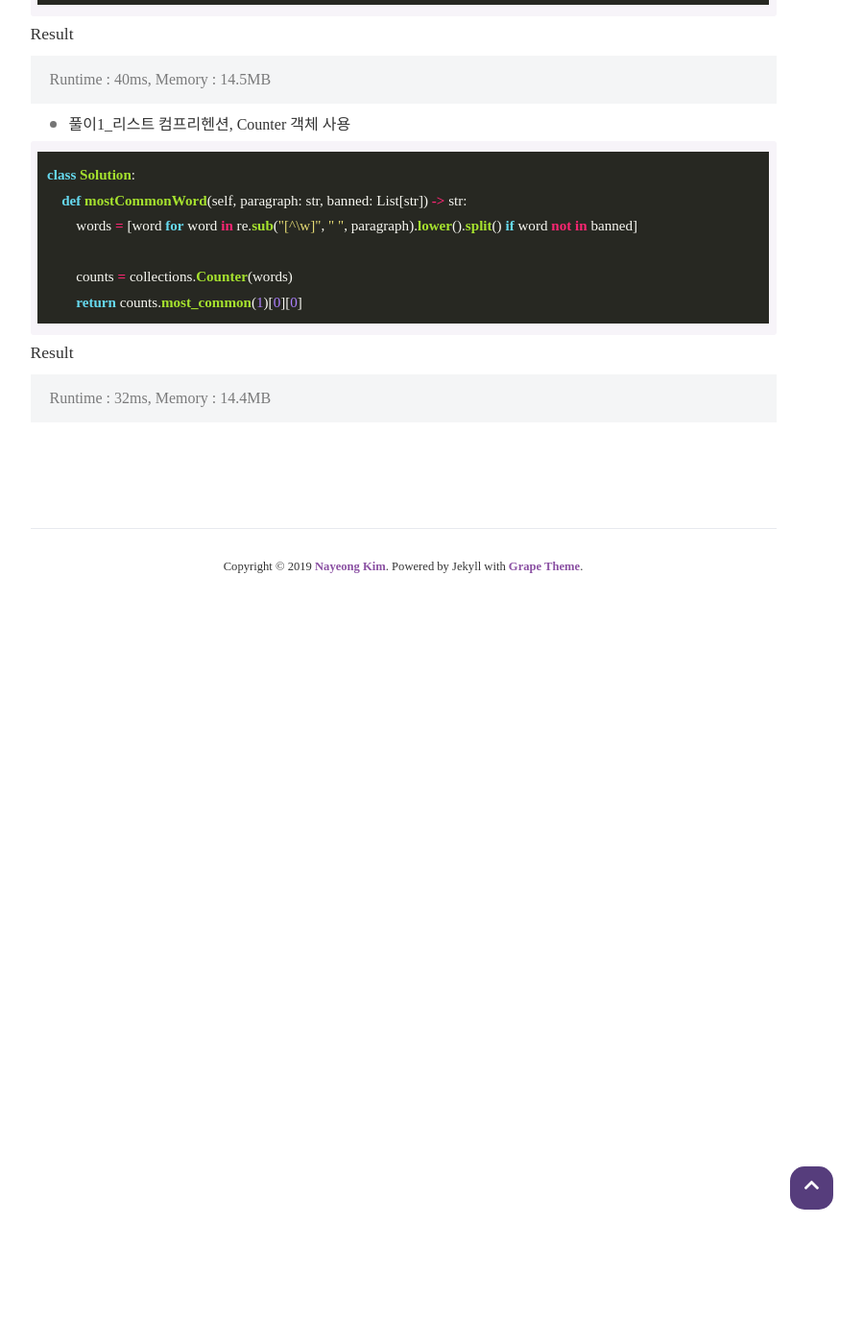
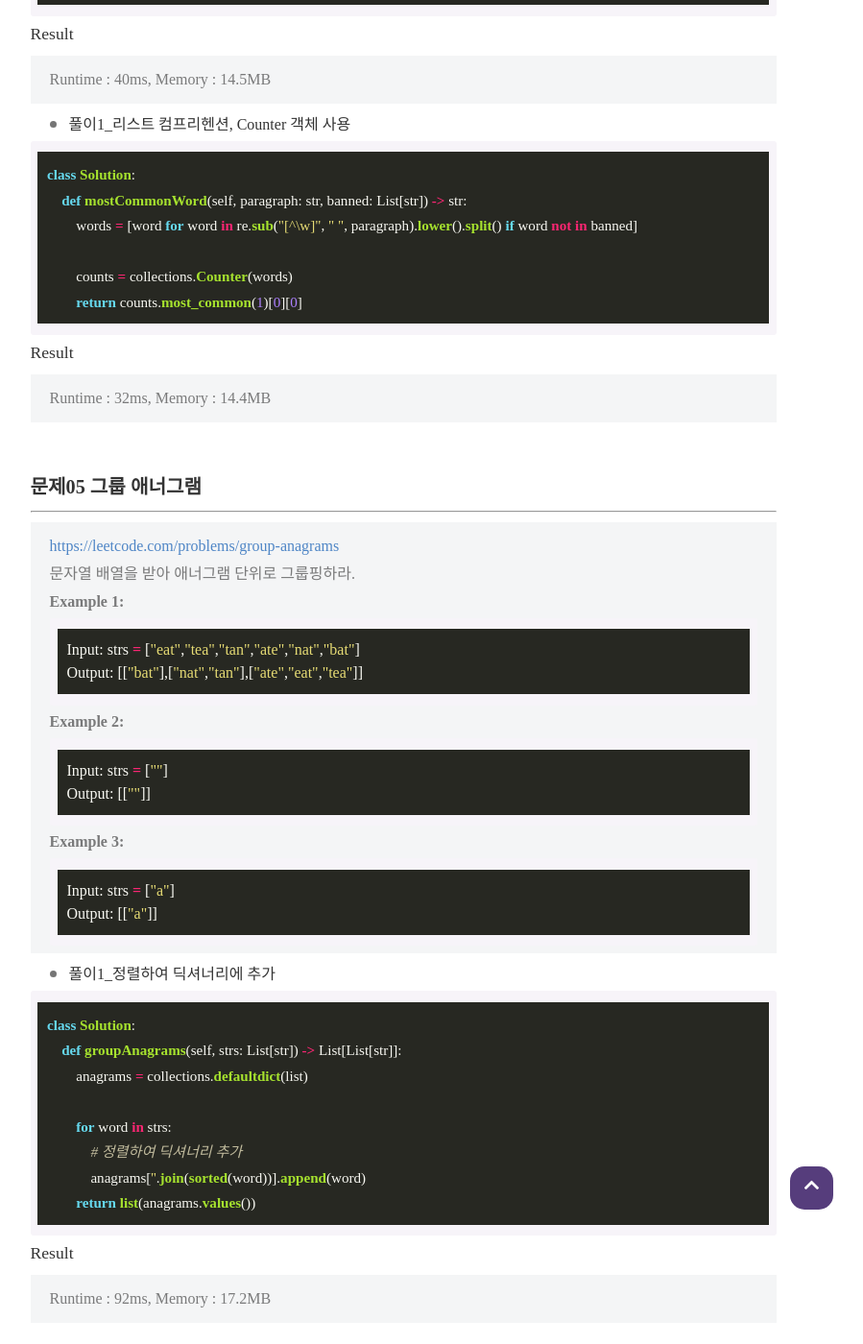
Before and after one commit to Lee-JeongMin/Lee-JeongMin.github.io, a Jekyll site: the page built from _posts/2021-01-11-python-algorithm-interview-string.md, in a window 1280 px wide and 1400 px high, scrolled down 7313 px. Shown: the whole window at 96% size, without its empty margins (220-1119 px from the left). Built offline with Jekyll 4.4.1, drawn with Linux system fonts in a browser that asks for light colours; nearby versions of some CDN libraries; some web fonts are replaced; some of the changed text lies outside the part shown.

Commit message:
Update python al

````diff
--- a/_posts/2021-01-11-python-algorithm-interview-string.md
+++ b/_posts/2021-01-11-python-algorithm-interview-string.md
@@ -333,3 +333,120 @@ class Solution:
 Result
 
 >  Runtime : 32ms, Memory : 14.4MB
+
+<br>
+
+##### 문제05 그룹 애너그램
+
+------
+
+> [https://leetcode.com/problems/group-anagrams](https://leetcode.com/problems/group-anagrams/)
+>
+> 문자열 배열을 받아 애너그램 단위로 그룹핑하라.
+>
+> **Example 1:**
+>
+> ```python
+> Input: strs = ["eat","tea","tan","ate","nat","bat"]
+> Output: [["bat"],["nat","tan"],["ate","eat","tea"]]
+> ```
+>
+> **Example 2:**
+>
+> ```python
+> Input: strs = [""]
+> Output: [[""]]
+> ```
+>
+> **Example 3:**
+>
+> ```python
+> Input: strs = ["a"]
+> Output: [["a"]]
+> ```
+
+* 풀이1_정렬하여 딕셔너리에 추가
+
+```python
+class Solution:
+    def groupAnagrams(self, strs: List[str]) -> List[List[str]]:
+        anagrams = collections.defaultdict(list)
+
+        for word in strs:
+            # 정렬하여 딕셔너리 추가
+            anagrams[''.join(sorted(word))].append(word)
+        return list(anagrams.values())
+```
+
+Result
+
+> Runtime : 92ms, Memory : 17.2MB
+
+<br>
+
+##### 문제06 가장 긴 팰린드롬 부분 문자열
+
+------
+
+> [https://leetcode.com/problems/longest-palindromic-substring](https://leetcode.com/problems/longest-palindromic-substring/)
+>
+> 가장 긴 팰린드롬 부분 문자열을 출력하라.
+>
+> **Example 1:**
+>
+> ```python
+> Input: s = "babad"
+> Output: "bab"
+> Note: "aba" is also a valid answer.
+> ```
+>
+> **Example 2:**
+>
+> ```python
+> Input: s = "cbbd"
+> Output: "bb"
+> ```
+>
+> **Example 3:**
+>
+> ```python
+> Input: s = "a"
+> Output: "a"
+> ```
+>
+> **Example 4:**
+>
+> ```python
+> Input: s = "ac"
+> Output: "a"
+> ```
+
+* 풀이1_중앙을 중심으로 확장하는 풀이
+
+```python
+class Solution:
+    def longestPalindrome(self, s: str) -> str:
+        # 팰린드롬 판별 및 투 포인터 확장
+        def expand(left: int, right: int) -> str:
+            while left >= 0 and right < len(s) and s[left] == s[right]:
+                left -= 1
+                right += 1
+            return s[left + 1:right]
+
+        # 해당 사항이 없을 때 빠르게 리턴
+        if len(s)<2 or s == s[::-1]:
+            return s
+
+        result = ''
+        # 슬라이딩 윈도우 우측으로 이동
+        for i in range(len(s) - 1):
+            #  짝수는 2->4->6으로 확장, 홀수는 3-> 5->7로 확장
+            result = max(result, expand(i, i+1), expand(i, i+2), key=len)
+        return result
+```
+
+Result
+
+> Runtime : 248ms, Memory : 14.5MB
+
+![long_palindrome]({{ site.baseurl }}/assets/img/long_palindrome.gif)
````
Also changed, not shown: _posts/2021-01-14-various-ways-sort.md (+9 -0 lines), assets/img/long_palindrome.gif (added).
